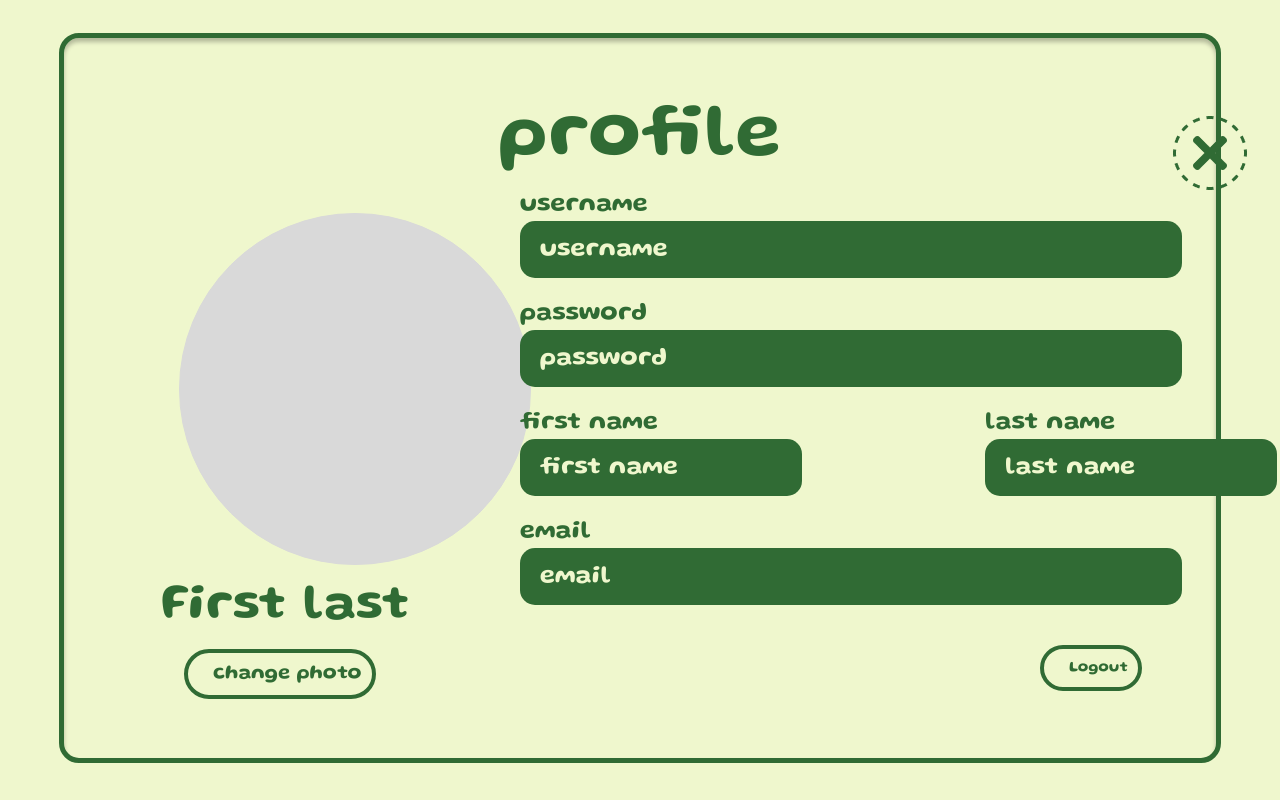
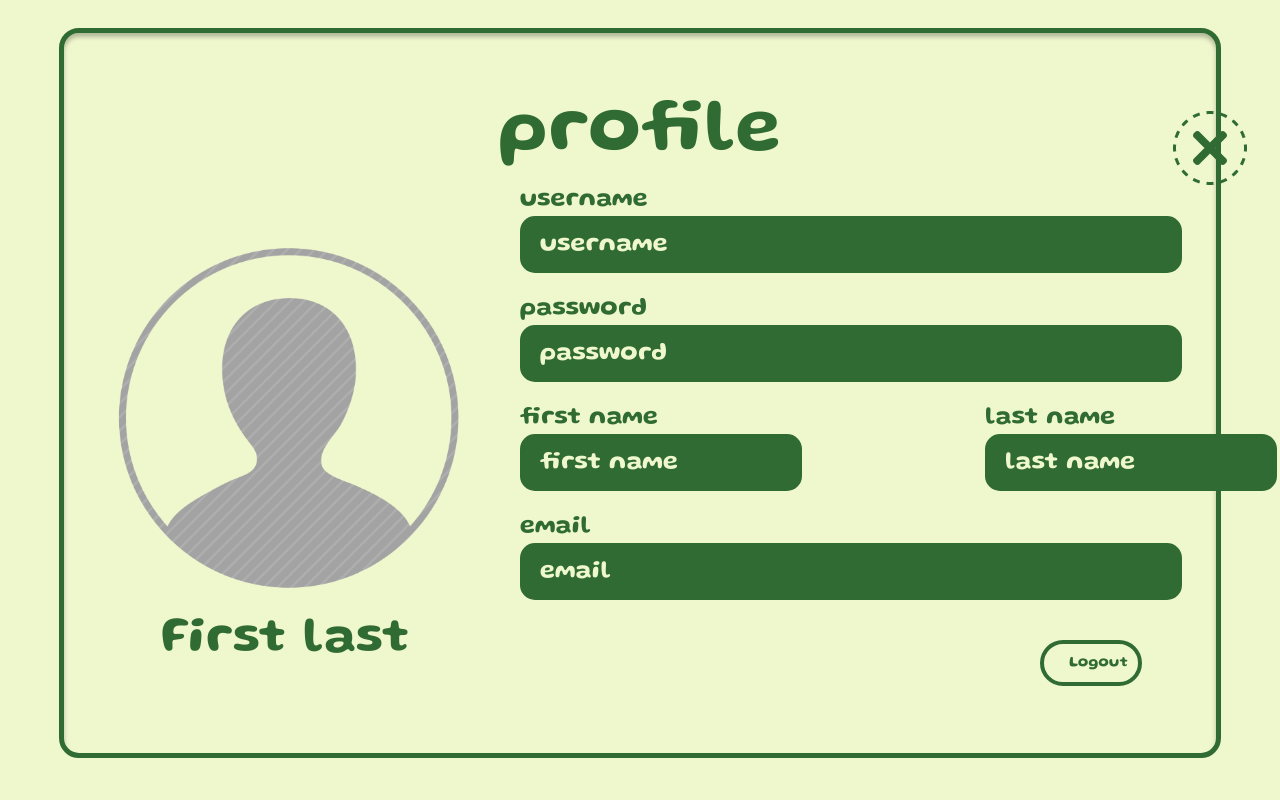
Before and after one commit to hilarifan/plant, a React (Create React App) app in the folder frontend/: page /profile in a window 1280 px wide. Shown: the top 800 px of the page. Built offline with nearby package versions, Linux system fonts and the light colour scheme.

Commit message:
updated profile

```diff
--- a/frontend/src/components/ProfileInfo/ProfileInfo.css
+++ b/frontend/src/components/ProfileInfo/ProfileInfo.css
@@ -1,17 +1,24 @@
 .overall {
-    margin-top: -85px;
+    margin-top: -100px;
 }
 
-.circle {
+.person {
+    margin-top: -520px;
+    margin-left: -700px;
+    width: 350px;
+    height: 350px;
+}
+
+/* .circle {
     border: 1px solid;
     border-color: #D9D9D9;
     background-color: #D9D9D9;
-    margin-top: -550px;
+    margin-top: -520px;
     margin-left: 120px;
     height: 350px;
     width: 350px;
     border-radius: 50%;
-}
+} */
 
 .header {
     margin: 0;
--- a/frontend/src/components/ProfileInfo/ProfileInfo.js
+++ b/frontend/src/components/ProfileInfo/ProfileInfo.js
@@ -4,6 +4,7 @@ import validator from 'validator';
 import axios from "axios";
 import logout from '../../images/logout.png'
 import x from '../../images/x.png'
+import person from '../../images/person.png'
 
 export default function Form() {
 
@@ -147,10 +148,8 @@ export default function Form() {
             </div>
 
             <div className="photo">
-                <div className="circle">
-                </div>
+                <img src={person} className="person" />
                 <h1 className="header">First last</h1>
-                <button onClick={handleImage} className="btn2" type="change">change photo</button>
             </div>
         </div>
     );
```
Also changed, not shown: frontend/src/images/person.png (added).
